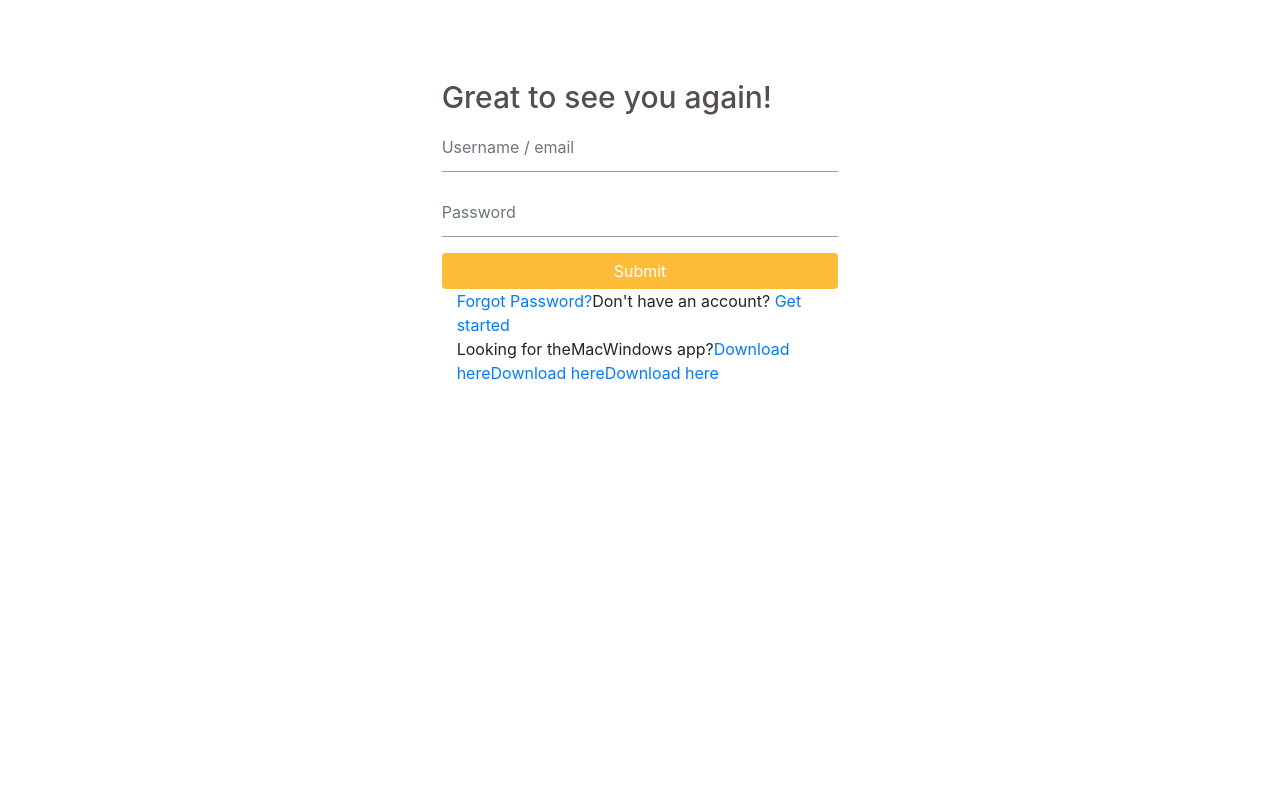
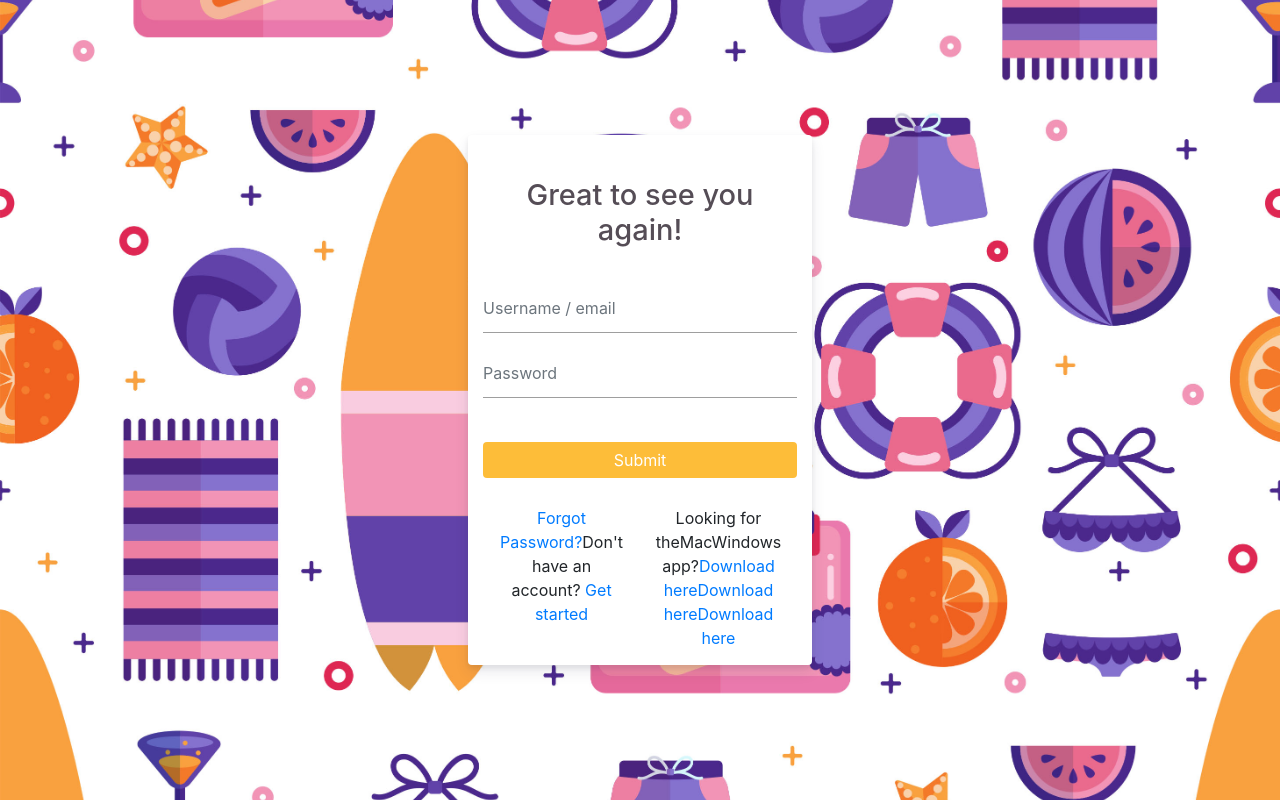
Before and after one commit to krittiyaclark/ux_ui_credentials, a React (Create React App) app: page / in a window 1280 px wide. Built offline with nearby package versions, Linux system fonts and the light colour scheme.

Commit message:
Add card container

```diff
--- a/src/App.js
+++ b/src/App.js
@@ -7,24 +7,16 @@ class App extends Component {
   render() {
     return (
       <>
-        <div className="section">
-          <div className="container-fluid">
+          <div className="container-fluid  overlay">
             <div className="row">
-              <div className="col-md-4 offset-md-4">
+              <div className="col-md-4 mx-auto">
+                <div className="card text-center">
                 <header>
                   <h1>
                     Great to see you again!
                   </h1>
                 </header>
-              </div>
-            </div>
-          </div>
-        </div>
 
-        <div className="section">
-          <div className="container-fluid">
-            <div className="row">
-              <div className="col-md-4 offset-md-4">
                 <form>
                   <div className="form-group">
                     <label htmlFor="exampleInputEmail1" className="inputLabel">Email address</label>
@@ -37,15 +29,11 @@ class App extends Component {
                   <button type="submit" className="btn btn-primary submit">Submit</button>
                 </form>
 
-              </div>
-            </div>
-          </div>
-        </div>
+
 
         <footer className="section">
           <div className="container-fluid">
             <div className="row">
-              <div className="col-md-4 offset-md-4">
                 <div className="col">
                     <span><a href="https://app.zeplin.io/forgot-password">Forgot Password?</a></span>
                     <span>Don't have an account? <a href="https://app.zeplin.io/register">Get started</a></span>
@@ -59,10 +47,15 @@ class App extends Component {
                         <a href="https://zpl.io/download-windows-64" id="windowsDownloadLink">Download here</a>
                     </span>
                 </div>
-              </div>
             </div>
           </div>
         </footer>
+      </div>
+    </div>
+  </div>
+
+</div>
+
       </>
     );
   }
--- a/src/Assets/css/default.min.css
+++ b/src/Assets/css/default.min.css
@@ -1 +1 @@
-header{padding-top:20%}header h1{color:#554d56;font-size:30px}input[type=email],input[type=password]{background-color:transparent;border:none;border-bottom:1px solid #9e9e9e;border-radius:0;outline:0;height:3rem;width:100%;font-size:16px;margin:0 0 8px 0;padding:0;-webkit-box-shadow:none;box-shadow:none;-webkit-box-sizing:content-box;box-sizing:content-box;-webkit-transition:border .3s,-webkit-box-shadow .3s;transition:border .3s,-webkit-box-shadow .3s;transition:box-shadow .3s,border .3s;transition:box-shadow .3s,border .3s,-webkit-box-shadow .3s}.inputLabel{position:absolute;left:0;top:8px;opacity:0;font-size:18px;color:var(--gandalf);transform-origin:left top;transition:color .2s ease,transform .2s ease;will-change:transform;pointer-events:none}.submit{background-color:#fdbd39;border:none;width:100%}
+body,html{height:100vh;margin:0;position:relative;display:flex;justify-content:center;align-items:center}body{background-image:url(/beach.jpg);background-position:center;background-repeat:repeat;background-size:cover;background-attachment:fixed}header{padding:9% 0}header h1{color:#554d56;font-size:29px}.card{box-shadow:0 7px 14px 0 rgba(49,49,93,.1),0 3px 6px 0 rgba(0,0,0,.08);border-radius:4px;border:0;padding:15px}input[type=email],input[type=password]{background-color:transparent;border:none;border-bottom:1px solid #9e9e9e;border-radius:0;outline:0;height:3rem;width:100%;font-size:16px;margin:0 0 8px 0;padding:0;-webkit-box-shadow:none;box-shadow:none;-webkit-box-sizing:content-box;box-sizing:content-box;-webkit-transition:border .3s,-webkit-box-shadow .3s;transition:border .3s,-webkit-box-shadow .3s;transition:box-shadow .3s,border .3s;transition:box-shadow .3s,border .3s,-webkit-box-shadow .3s}.inputLabel{position:absolute;left:0;top:8px;opacity:0;font-size:18px;color:var(--gandalf);transform-origin:left top;transition:color .2s ease,transform .2s ease;will-change:transform;pointer-events:none}.submit{background-color:#fdbd39;border:none;margin:9% 0;width:100%}.overlay{z-index:10}
--- a/src/Assets/scss/config.scss
+++ b/src/Assets/scss/config.scss
@@ -11,9 +11,10 @@ $yellow: #f9f6bd;
 $font-family: 'Montserrat';
 $font-light-weight: 200;
 $font-size-nornal: 14px;
-$font-size-medium: 30px;
+$font-size-medium: 29px;
 $font-size-large: 45px;
 $font-size-extra-large: 54px;
-
+$grey: #554d56;
+$yello-orange:#fdbd39;
 
 /* Mixins */
--- a/src/Assets/scss/default.scss
+++ b/src/Assets/scss/default.scss
@@ -1,24 +1,43 @@
 @import "config.scss";
 
-/* Variables */
-/* COLORS */
-$grey: #554d56;
-$yello-orange:#fdbd39;
+html,
+body {
+  /* Center and scale the image nicely */
+  height: 100vh;
+  margin: 0;
+  position: relative;
 
-/* FONT SIZES */
-$font-size-nornal: 14px;
-$font-size-medium: 30px;
-$font-size-large: 45px;
-$font-size-extra-large: 54px;
+  /* Flexbox stuff */
+  display: flex;
+  justify-content: center;
+  align-items: center;
+}
+
+body {
+  background-image: url('/beach.jpg');
+  background-position: center;
+  background-repeat: repeat;
+  background-size: cover;
+  background-attachment: fixed;
+}
 
 /* HEADER */
 header {
-  padding-top: 20%;
+  padding: 9% 0;
 
   h1 {
     color: $grey;
     font-size: $font-size-medium;
   }
+}
+
+/* CARD */
+.card {
+  box-shadow: 0 7px 14px 0 rgba(49,49,93,0.10),
+              0 3px 6px 0 rgba(0,0,0,0.08);
+  border-radius: 4px;
+  border: 0;
+  padding: 15px;
 }
 
 /* FORM */
@@ -59,5 +78,12 @@ input[type=password], input[type=email] {
 .submit {
   background-color: $yello-orange;
   border: none;
+  margin: 9% 0;
   width: 100%;
 }
+
+.overlay{
+
+  /* needed styles for the overlay */
+  z-index: 10; /* keep on top of other elements on the page */
+}
```
Also changed, not shown: public/beach.jpg (added).
